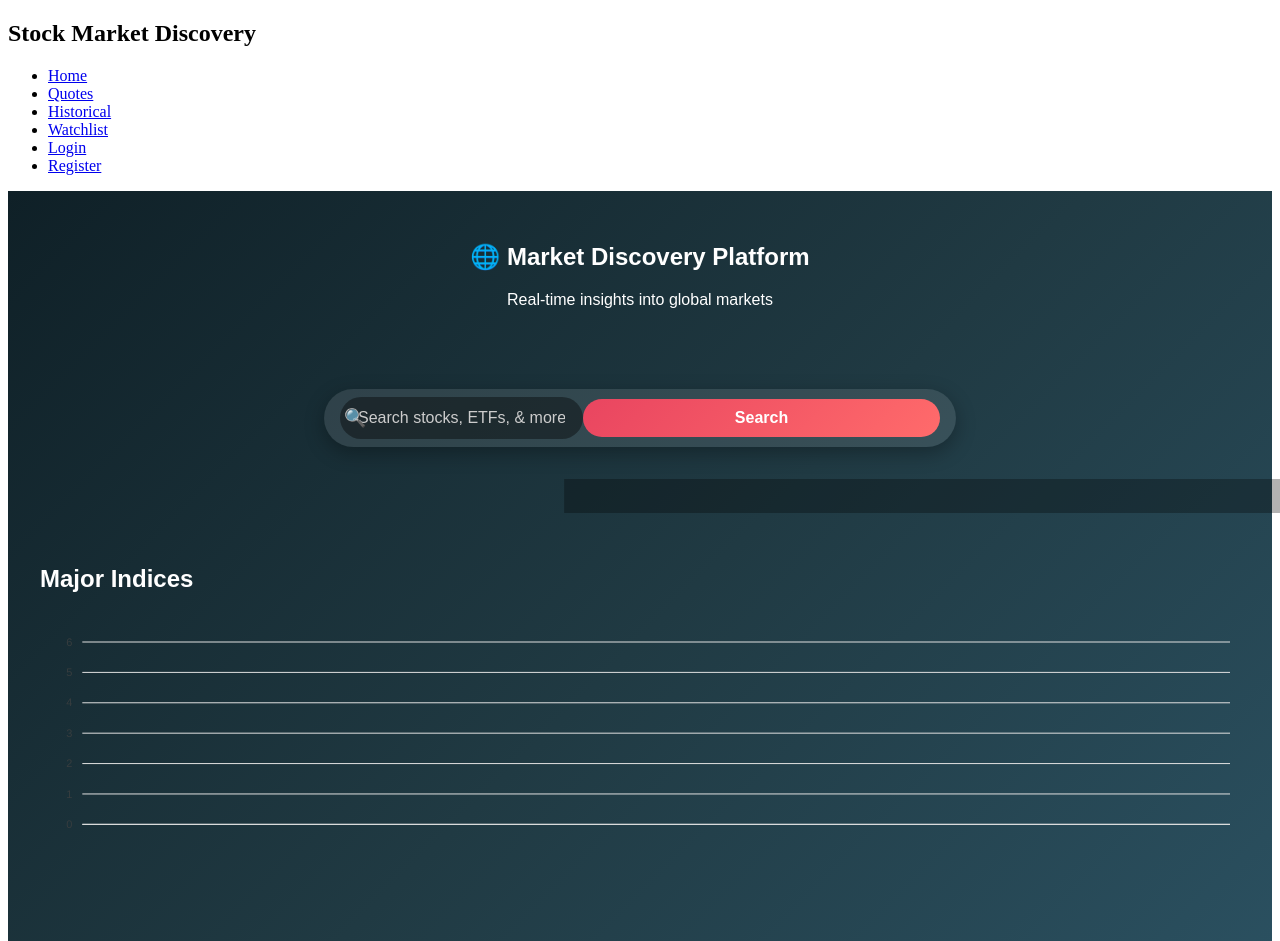
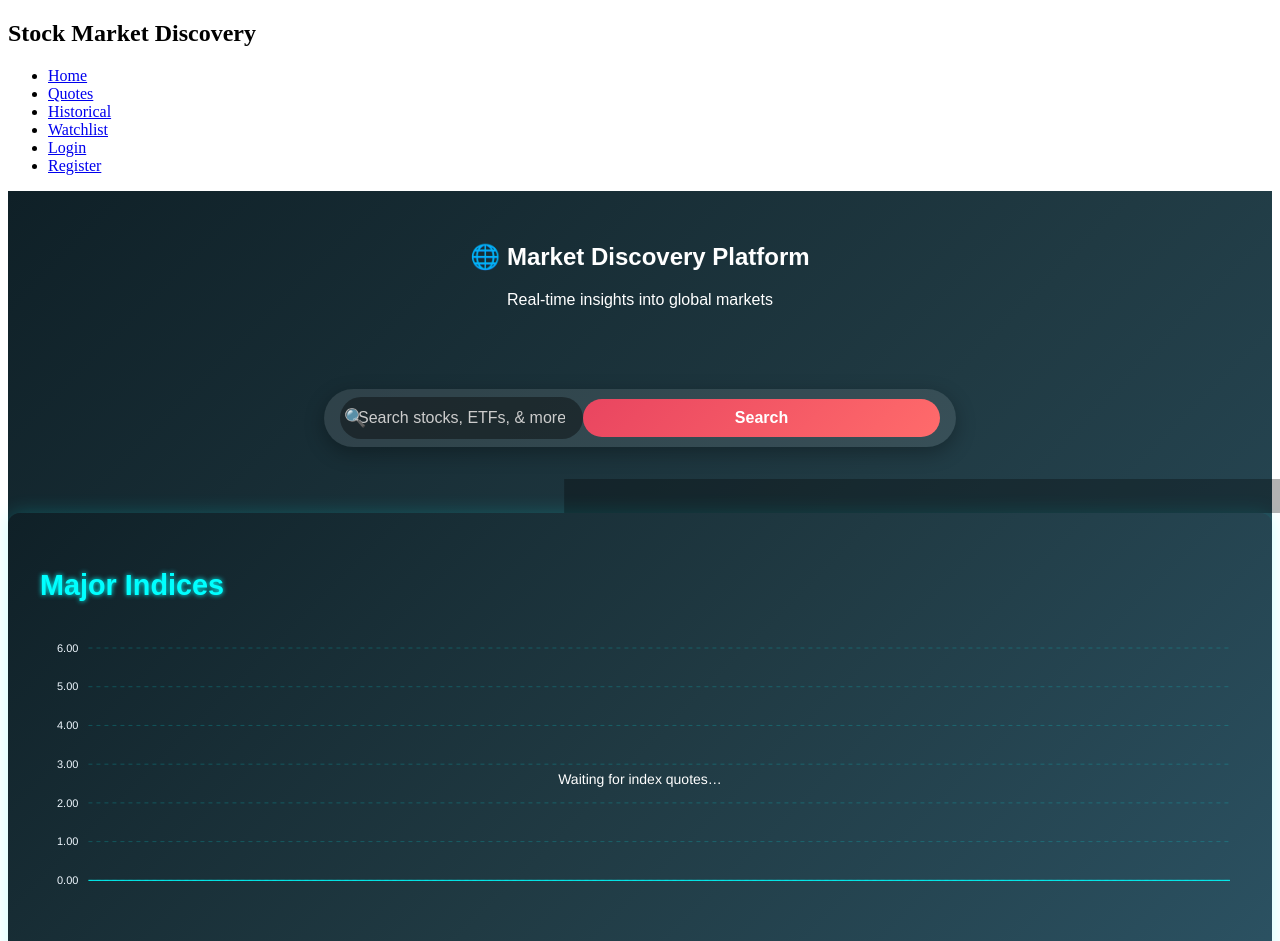
Before and after one commit to ch-gopi/stock-market-discovery-frontend, a React (Vite) app: page / in a window 1280 px wide. Shown: the top 941 px of the page. Built offline with nearby package versions, Linux system fonts and the light colour scheme.

Commit message:
updated  service components

```diff
--- a/src/components/styles/homepage.css
+++ b/src/components/styles/homepage.css
@@ -138,3 +138,68 @@
   font-size: 18px;
   color: #ccc;
 }
+/* Stylish dark section for indices */
+.indices {
+  background: linear-gradient(135deg, #0f2027, #203a43, #2c5364);
+  padding: 2rem;
+  border-radius: 12px;
+  box-shadow: 0 0 20px rgba(0, 255, 255, 0.2);
+  color: #f0f8ff;
+}
+
+/* Chart title */
+.indices h2 {
+  font-size: 1.8rem;
+  margin-bottom: 1rem;
+  color: #00ffff;
+  text-shadow: 0 0 5px #00ffff;
+}
+
+/* Index cards */
+.index-cards {
+  display: flex;
+  flex-wrap: wrap;
+  gap: 1rem;
+  margin-top: 1rem;
+  justify-content: center;
+}
+
+.index-card {
+  background: rgba(255, 255, 255, 0.05);
+  border: 1px solid #00ffff33;
+  border-radius: 10px;
+  padding: 1rem;
+  width: 160px;
+  text-align: center;
+  color: #f0f8ff;
+  box-shadow: 0 0 10px rgba(0, 255, 255, 0.1);
+  transition: transform 0.3s ease;
+}
+
+.index-card:hover {
+  transform: scale(1.05);
+  box-shadow: 0 0 20px rgba(0, 255, 255, 0.3);
+}
+
+.index-card h3 {
+  font-size: 1.2rem;
+  margin-bottom: 0.5rem;
+  color: #00ffff;
+}
+
+.index-card p {
+  margin: 0.3rem 0;
+  font-size: 0.95rem;
+}
+
+.index-card p strong {
+  color: #ffffff;
+}
+
+.index-card p[style*="green"] {
+  color: #00ff99;
+}
+
+.index-card p[style*="red"] {
+  color: #ff6666;
+}
--- a/src/pages/HomePage.tsx
+++ b/src/pages/HomePage.tsx
@@ -1,4 +1,4 @@
-import { useState } from "react";
+import { useEffect, useMemo, useState } from "react";
 import Chart from "react-apexcharts";
 import Header from "../components/Header";
 import SearchBar from "../components/SearchBar";
@@ -10,26 +10,57 @@ interface IndexPoint {
   price: number;
 }
 
+// Map raw provider symbols → friendly names for display
+const indexSymbolMap: Record<string, string> = {
+  "OANDA:SPX500_USD": "SP500",    // S&P 500 (OANDA)
+  "OANDA:US30_USD": "DOWJONES",   // Dow Jones (OANDA)
+  "^NSEI": "NIFTY50",             // Nifty 50 (Finnhub)
+  "^BSESN": "SENSEX",             // Sensex (Finnhub)
+  "^IXIC": "NASDAQ",              // Nasdaq Composite (Finnhub)
+};
+
+const majorIndices = Object.values(indexSymbolMap);
+
 export default function HomePage() {
   const quotes = useQuotesSocket(); // 🔌 live quotes map
-  const [indices, setIndices] = useState<IndexPoint[]>([]);
+  const [indicesHistory, setIndicesHistory] = useState<Record<string, IndexPoint[]>>({});
 
-  // Derive trending stocks from quotes
-  const trending: QuoteDto[] = Object.values(quotes);
+  // Derive trending stocks from quotes safely
+  const trending: QuoteDto[] = useMemo(
+    () => Object.values(quotes || {}),
+    [quotes]
+  );
 
-  // Update indices chart whenever NIFTY50 updates
-  if (quotes["NIFTY50"]) {
-    const nifty = quotes["NIFTY50"];
-    if (
-      indices.length === 0 ||
-      indices[indices.length - 1].price !== nifty.price
-    ) {
-      setIndices((prev) => [
-        ...prev,
-        { timestamp: new Date().toLocaleTimeString(), price: nifty.price },
-      ]);
+  // Update indices history when quotes change (do NOT set state during render)
+  useEffect(() => {
+    if (!quotes) return;
+
+    const now = new Date().toLocaleTimeString();
+
+    setIndicesHistory((prev) => {
+      let changed = false;
+      const next: Record<string, IndexPoint[]> = { ...prev };
+
+      for (const [raw, friendly] of Object.entries(indexSymbolMap)) {
+        const q = quotes[raw];
+        if (!q) continue;
+
+        const history = next[friendly] || [];
+        if (history.length === 0 || history[history.length - 1].price !== q.price) {
+          next[friendly] = [...history, { timestamp: now, price: q.price }];
+          changed = true;
         }
       }
+
+      return changed ? next : prev;
+    });
+  }, [quotes]);
+
+  // Build categories from the first index that has data
+  const categories = useMemo(() => {
+    const firstWithData = majorIndices.find((idx) => indicesHistory[idx]?.length);
+    return firstWithData ? indicesHistory[firstWithData]!.map((d) => d.timestamp) : [];
+  }, [indicesHistory]);
 
   return (
     <div className="homepage">
@@ -45,8 +76,7 @@ export default function HomePage() {
         <span>
           {trending.map((stock) => (
             <span key={stock.symbol}>
-              {stock.symbol} {stock.change >= 0 ? "▲" : "▼"} {stock.price} (
-              {stock.change}%)
+              {stock.symbol} {stock.change >= 0 ? "▲" : "▼"} {stock.price} ({stock.change}%)
               &nbsp; | &nbsp;
             </span>
           ))}
@@ -58,14 +88,72 @@ export default function HomePage() {
         <h2>Major Indices</h2>
        <Chart
   type="line"
-          height={250}
-          series={[{ name: "NIFTY50", data: indices.map((d) => d.price) }]}
+  height={300}
+  series={majorIndices.map((idx) => ({
+    name: idx,
+    data: (indicesHistory[idx] || []).map((d) => d.price),
+  }))}
   options={{
-            chart: { animations: { enabled: true } },
-            xaxis: { categories: indices.map((d) => d.timestamp) },
+    chart: {
+      animations: { enabled: true },
+      toolbar: { show: false },
+      background: "transparent",
+      foreColor: "#f0f8ff",
+    },
+    xaxis: {
+      categories: categories.length ? categories : ["Waiting…"],
+      labels: { style: { colors: "#f0f8ff" } },
+      axisBorder: { color: "#00ffff" },
+      axisTicks: { color: "#00ffff" },
+    },
+    yaxis: {
+      labels: {
+        formatter: (val) => (typeof val === "number" ? val.toFixed(2) : String(val)),
+        style: { colors: "#f0f8ff" },
+      },
+    },
+    stroke: { width: 2, curve: "smooth" },
+    markers: { size: 4, colors: ["#00ffff"] },
+    legend: {
+      position: "bottom",
+      labels: { colors: "#f0f8ff" },
+    },
+    grid: {
+      borderColor: "#00ffff33",
+      strokeDashArray: 4,
+    },
+    tooltip: {
+      theme: "dark",
+    },
+    noData: {
+      text: "Waiting for index quotes…",
+      style: { color: "#ffffff" },
+    },
   }}
 />
+
+        {!categories.length && (
+          <p style={{ marginTop: "0.5rem", opacity: 0.7 }}>
+            Live data not received for indices yet. Confirm raw symbols like OANDA:SPX500_USD or ^NSEI are streaming.
+          </p>
+        )}
       </section>
+
+      {/* 📋 Index cards */}
+      <div className="index-cards">
+        {Object.entries(indexSymbolMap).map(([raw, friendly]) => {
+          const q = quotes?.[raw];
+          return q ? (
+            <div key={friendly} className="index-card">
+              <h3>{friendly}</h3>
+              <p><strong>Price:</strong> {q.price}</p>
+              <p style={{ color: q.change >= 0 ? "green" : "red" }}>
+                {q.change >= 0 ? "▲" : "▼"} {q.change}%
+              </p>
+            </div>
+          ) : null;
+        })}
+      </div>
 
       {/* 📈 Trending stocks grid */}
       <section className="stocks">
@@ -78,11 +166,7 @@ export default function HomePage() {
               </div>
               <div className="stock-body">
                 <p className="stock-price">₹{stock.price}</p>
-                <p
-                  className={
-                    stock.change >= 0 ? "positive-change" : "negative-change"
-                  }
-                >
+                <p className={stock.change >= 0 ? "positive-change" : "negative-change"}>
                   {stock.change >= 0 ? "▲" : "▼"} {stock.change}%
                 </p>
               </div>
```
Also changed, not shown: src/pages/MarketSearchPage.tsx (+9 -12 lines). Lines whose indentation alone changed are shown as unchanged.
